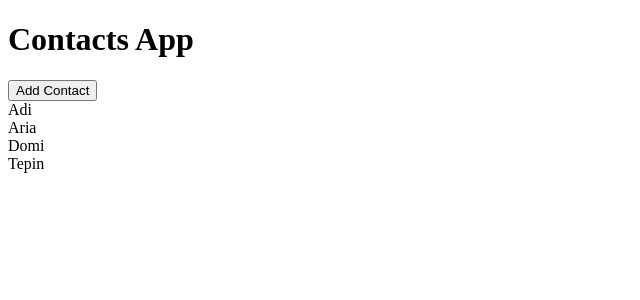
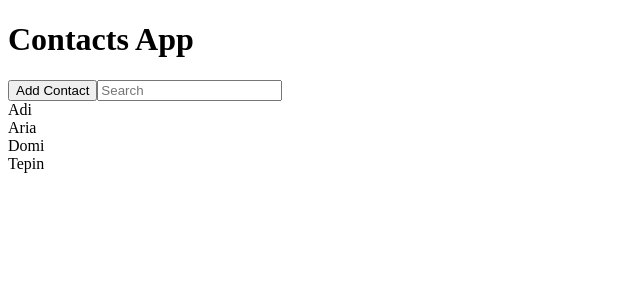
Before and after one commit to aria6/contact-list, a React app: page / in a window 1280 px wide. Shown: the top 300 px of the page, without its empty margins (0-640 px from the left). Built offline with nearby package versions, Linux system fonts and the light colour scheme; the HTML template or start-up script is replaced by a standard one.

Commit message:
Added Search Contact List

```diff
--- a/src/App.js
+++ b/src/App.js
@@ -92,6 +92,25 @@ function App(props: Props) {
     });
   };
 
+  let searchValue = (event: {target: {value: string}}) => {
+    dataStore.setState({
+      searchText: event.target.value,
+    });
+  };
+
+  let contentSearch = contactList.filter((contactItem) => {
+    let searchText = dataStore.getState().searchText;
+    if (searchText) {
+      if (contactItem.name.toLowerCase().includes(searchText.toLowerCase())) {
+        return contactItem;
+      }
+    }
+  });
+
+  if (dataStore.getState().searchText) {
+    contactList = contentSearch;
+  }
+
   let detailContact = contactList.find((contact) => {
     return (selectedID === contact.id);
   });
@@ -104,6 +123,10 @@ function App(props: Props) {
           <button
             onClick={showForm}
             >Add Contact</button>
+            <input
+              placeholder="Search"
+              onChange={searchValue}
+              ></input>
         </div>
         <div className="wrapper">
           <div className="contactList">
--- a/src/db/initialState.js
+++ b/src/db/initialState.js
@@ -31,6 +31,7 @@ const initialState: State = {
   selectedID: null,
   editContactID: null,
   isAdd: false,
+  searchText: null,
 };
 
 export default initialState;
--- a/src/types/State.js
+++ b/src/types/State.js
@@ -6,4 +6,5 @@ export type State = {
   selectedID: ?string;
   editContactID: ?string;
   isAdd: boolean;
+  searchText: ?string;
 };
```
